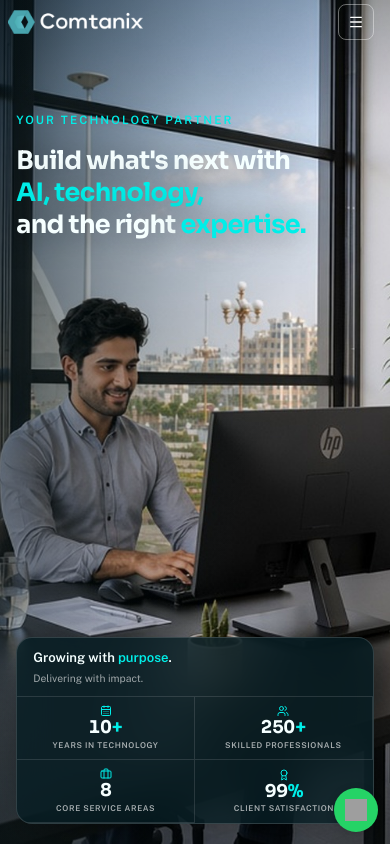
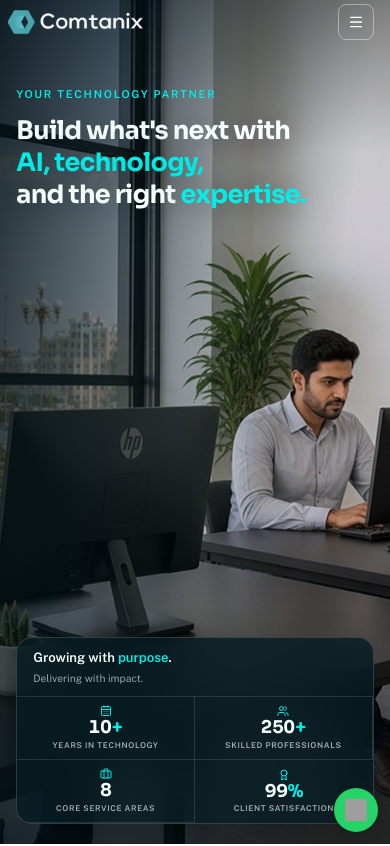
Before and after one commit to adnanhayat531/comtanixcareers, a Next.js app: page / in a window 390 px wide. Shown: the top 846 px of the page. Built offline with nearby package versions, Linux system fonts and the light colour scheme; no server answers; grey boxes are pictures that could not be loaded.

Commit message:
Refactor HomePage, HeroCopy, and HeroNetwork components for improved layout and visual consistency, adjusting styles, padding, and text sizes to enhance readability and branding alignment.

```diff
--- a/src/app/page.tsx
+++ b/src/app/page.tsx
@@ -10,10 +10,10 @@ import { CAPABILITIES, WHY_COMTANIX } from "@/lib/data/content";
 export default function HomePage() {
   return (
     <>
-      <section className="relative flex h-[100svh] min-h-[100svh] w-full flex-col overflow-hidden supports-[height:100dvh]:h-[100dvh] supports-[height:100dvh]:min-h-[100dvh]">
+      <section className="relative flex min-h-[100svh] w-full flex-col overflow-hidden supports-[height:100dvh]:min-h-[100dvh] md:h-[100svh] md:supports-[height:100dvh]:h-[100dvh] max-md:min-h-[100svh]">
         <HeroNetwork />
         {/* Copy sits upper-left over the wash; stats float at bottom */}
-        <div className="relative z-10 mx-auto flex w-full min-w-0 max-w-none flex-1 flex-col items-start justify-start px-[var(--container-pad-x)] pt-[calc(var(--header-h)+clamp(2.5rem,8vh,6.5rem))]">
+        <div className="relative z-10 mx-auto flex w-full min-w-0 max-w-none flex-1 flex-col items-start justify-start gap-6 px-[var(--container-pad-x)] pt-[calc(var(--header-h)+clamp(1.25rem,5vh,6.5rem))] pb-4 sm:gap-8 sm:pb-5 md:justify-center md:pb-0 md:pt-[calc(var(--header-h)+clamp(2rem,7vh,6.5rem))] lg:justify-start">
           <HeroCopy />
         </div>
         <div className="relative z-20 mt-auto w-full min-w-0 flex-none">
--- a/src/components/home/HeroCopy.tsx
+++ b/src/components/home/HeroCopy.tsx
@@ -3,12 +3,12 @@
 /** Upper-left hero cluster — line breaks + teal accents matching design */
 export function HeroCopy() {
   return (
-    <div className="relative flex w-full min-w-0 max-w-[36rem] flex-col items-start text-left md:max-w-[40rem] lg:max-w-[44rem]">
-      <p className="reveal mb-4 text-[0.72rem] font-semibold tracking-[0.18em] text-brand uppercase sm:mb-5 sm:text-[0.8rem]">
+    <div className="relative flex w-full min-w-0 max-w-[min(100%,36rem)] flex-col items-start text-left sm:max-w-[38rem] md:max-w-[40rem] lg:max-w-[44rem]">
+      <p className="reveal mb-3 text-[0.68rem] font-semibold tracking-[0.16em] text-brand uppercase xs:text-[0.72rem] sm:mb-5 sm:text-[0.8rem] sm:tracking-[0.18em]">
         Your technology partner
       </p>
 
-      <h1 className="reveal relative z-10 w-full text-[clamp(1.85rem,1.15rem+3vw,3.35rem)] leading-[1.1] font-bold tracking-[-0.03em] text-ink [text-shadow:0_2px_32px_rgba(0,0,0,0.55)]">
+      <h1 className="reveal relative z-10 w-full text-[clamp(1.55rem,0.95rem+4.2vw,3.35rem)] leading-[1.12] font-bold tracking-[-0.03em] text-ink [text-shadow:0_2px_32px_rgba(0,0,0,0.55)] sm:leading-[1.1]">
         <span className="block">Build what&apos;s next with</span>
         <span className="block">
           <span className="text-brand">AI, technology,</span>
--- a/src/components/home/HeroNetwork.tsx
+++ b/src/components/home/HeroNetwork.tsx
@@ -14,11 +14,11 @@ export function HeroNetwork() {
         decoding="async"
         fetchPriority="high"
         draggable={false}
-        className="absolute inset-0 h-full w-full object-cover object-center"
+        className="absolute inset-0 h-full w-full object-cover object-[68%_42%] sm:object-[62%_40%] md:object-center lg:object-[58%_45%]"
       />
-      {/* Left wash for type — person + desk stay clear on the right */}
-      <div className="absolute inset-0 bg-[linear-gradient(100deg,rgba(2,14,18,0.78)_0%,rgba(3,20,26,0.5)_16%,rgba(4,28,34,0.2)_40%,transparent_64%)]" />
-      <div className="absolute inset-0 bg-[linear-gradient(180deg,rgba(2,14,18,0.2)_0%,transparent_14%,transparent_78%,rgba(2,14,18,0.28)_100%)]" />
+      {/* Left wash for type — stronger on small screens so headline stays readable */}
+      <div className="absolute inset-0 bg-[linear-gradient(100deg,rgba(2,14,18,0.88)_0%,rgba(3,20,26,0.62)_22%,rgba(4,28,34,0.28)_48%,transparent_72%)] sm:bg-[linear-gradient(100deg,rgba(2,14,18,0.78)_0%,rgba(3,20,26,0.5)_16%,rgba(4,28,34,0.2)_40%,transparent_64%)]" />
+      <div className="absolute inset-0 bg-[linear-gradient(180deg,rgba(2,14,18,0.35)_0%,transparent_18%,transparent_72%,rgba(2,14,18,0.45)_100%)] sm:bg-[linear-gradient(180deg,rgba(2,14,18,0.2)_0%,transparent_14%,transparent_78%,rgba(2,14,18,0.28)_100%)]" />
     </div>
   );
 }
```
